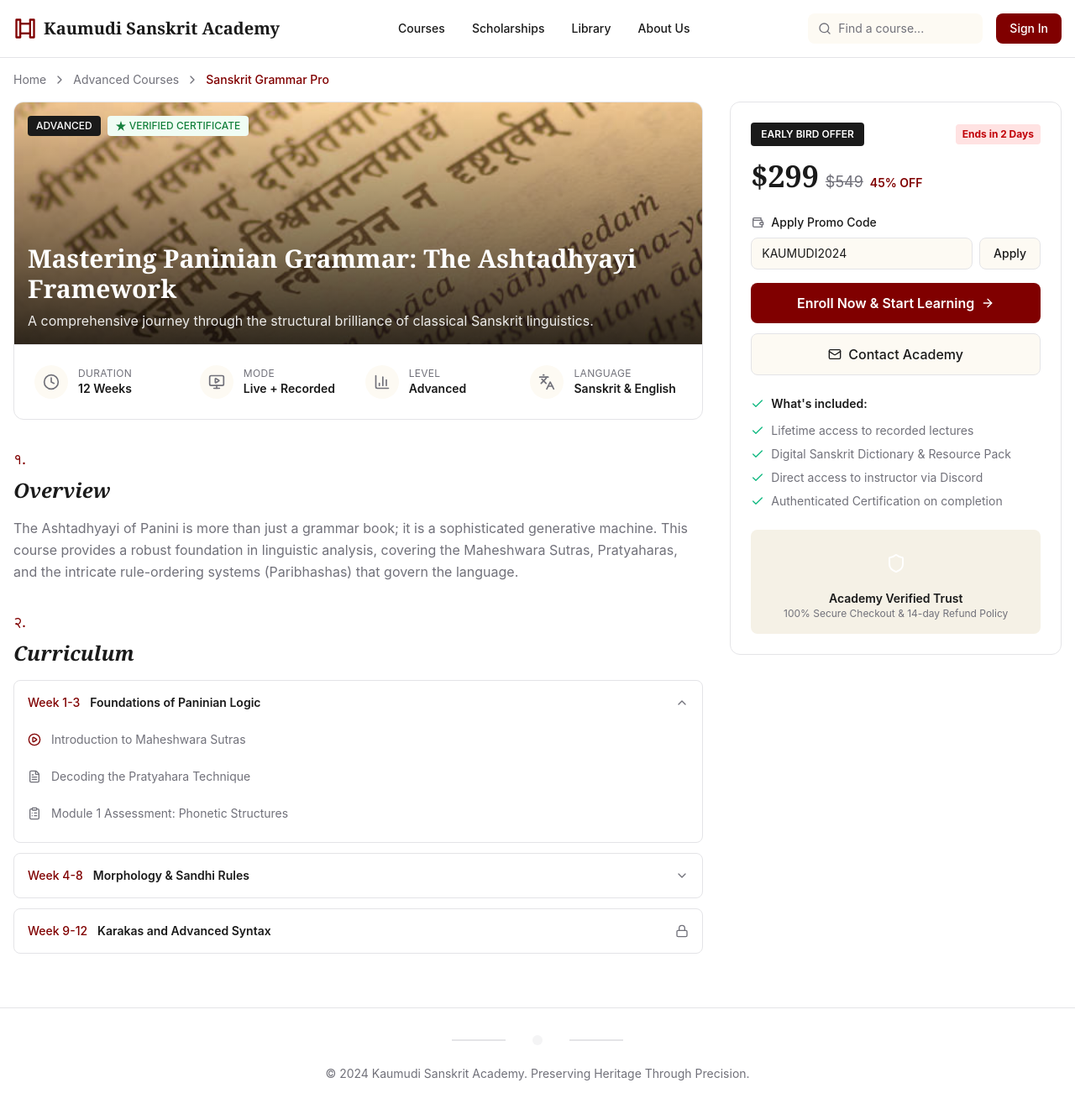
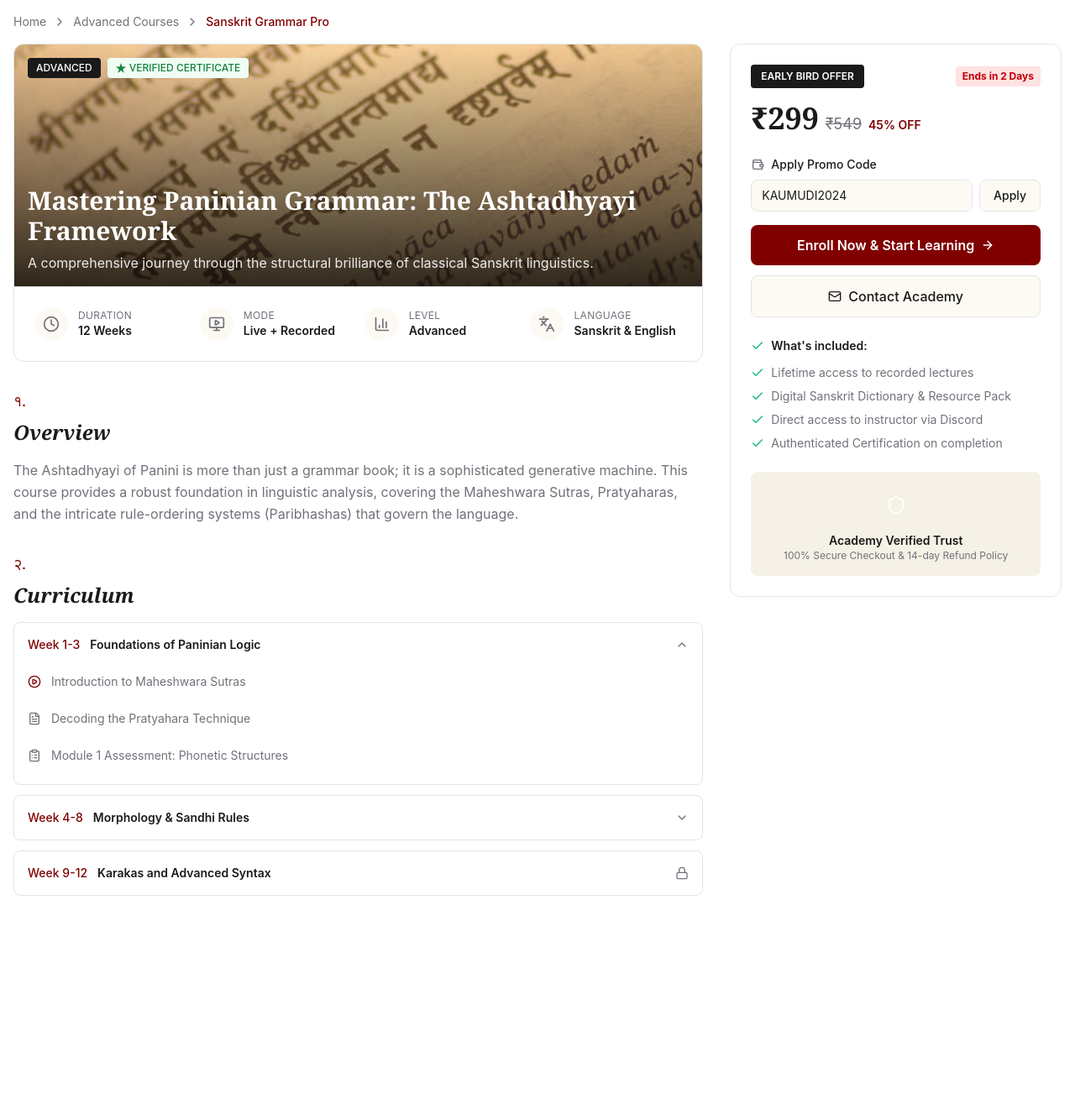
Before and after one commit to Harshdev180/Kaumudi-academy, a React (Vite) app in the folder frontend/: page / in a window 1280 px wide. Shown: the whole page at 84% size. After the commit the page ends 1067 px from the top, so only its background shows below. Built offline with nearby package versions, Linux system fonts and the light colour scheme.

Commit message:
couresDetails

```diff
--- a/frontend/src/App.jsx
+++ b/frontend/src/App.jsx
@@ -1,23 +1,12 @@
 import { Routes, Route } from "react-router-dom";
-
 import Home from "./pages/Home";
-import Courses from "./pages/Courses";
-import Scholarships from "./pages/Scholarships";
-import Library from "./pages/Library";
-import About from "./pages/About";
-import SignIn from "./pages/SignIn";
-import Contact from "./pages/Contact";
+// import Contact from "./pages/Contact";
 
 const App = () => {
   return (
     <Routes>
       <Route path="/" element={<Home />} />
-      <Route path="/courses" element={<Courses />} />
-      <Route path="/scholarships" element={<Scholarships />} />
-      <Route path="/library" element={<Library />} />
-      <Route path="/about" element={<About />} />
-      <Route path="/signin" element={<SignIn />} />
-      <Route path="/contact" element={<Contact />} />
+      {/* <Route path="/contact" element={<Contact />} /> */}
     </Routes>
   );
 };
--- a/frontend/src/components/Footer.tsx
+++ /dev/null
@@ -1,18 +0,0 @@
-const Footer = () => {
-  return (
-    <footer className="border-t border-border mt-16 py-8">
-      <div className="container mx-auto px-4">
-        <div className="flex justify-center items-center gap-8 mb-6">
-          <div className="h-0.5 w-16 bg-border" />
-          <div className="w-3 h-3 rounded-full bg-muted" />
-          <div className="h-0.5 w-16 bg-border" />
-        </div>
-        <p className="text-center text-sm text-muted-foreground">
-          © 2024 Kaumudi Sanskrit Academy. Preserving Heritage Through Precision.
-        </p>
-      </div>
-    </footer>
-  );
-};
-
-export default Footer;
--- a/frontend/src/components/Header.tsx
+++ /dev/null
@@ -1,65 +0,0 @@
-import { Search } from "lucide-react";
-import { Link } from "react-router-dom";
-
-const Header = () => {
-  return (
-    <header className="border-b border-border bg-card">
-      <div className="container mx-auto px-4 py-4">
-        <div className="flex items-center justify-between">
-          {/* Logo */}
-          <Link to="/" className="flex items-center gap-2">
-            <div className="text-primary">
-              <svg width="28" height="28" viewBox="0 0 24 24" fill="none" xmlns="http://www.w3.org/2000/svg">
-                <path d="M3 21V3H7V7H17V3H21V21H17V17H7V21H3Z" stroke="currentColor" strokeWidth="2" strokeLinecap="round" strokeLinejoin="round"/>
-                <path d="M7 7V17H17V7H7Z" stroke="currentColor" strokeWidth="2" strokeLinecap="round" strokeLinejoin="round"/>
-              </svg>
-            </div>
-            <span className="font-serif text-xl font-semibold text-foreground">
-              Kaumudi Sanskrit Academy
-            </span>
-          </Link>
-
-          {/* Navigation */}
-          <nav className="hidden md:flex items-center gap-8">
-            <Link to="/courses" className="text-sm font-medium text-foreground hover:text-primary transition-colors">
-              Courses
-            </Link>
-            <Link to="/scholarships" className="text-sm font-medium text-foreground hover:text-primary transition-colors">
-              Scholarships
-            </Link>
-            <Link to="/library" className="text-sm font-medium text-foreground hover:text-primary transition-colors">
-              Library
-            </Link>
-            <Link to="/about" className="text-sm font-medium text-foreground hover:text-primary transition-colors">
-              About Us
-            </Link>
-          </nav>
-
-          {/* Search and Sign In */}
-          <div className="flex items-center gap-4">
-            <div className="hidden md:flex items-center gap-2 bg-secondary rounded-lg px-3 py-2">
-              <Search className="w-4 h-4 text-muted-foreground" />
-              <input
-                type="text"
-                placeholder="Find a course..."
-                className="bg-transparent text-sm outline-none w-40 placeholder:text-muted-foreground"
-              />
-            </div>
-            {/* <button className="bg-primary text-primary-foreground px-4 py-2 rounded-lg text-sm font-medium hover:bg-maroon-dark transition-colors">
-              Sign In
-            </button> */}
-            <Link
-  to="/signin"
-  className="bg-primary text-primary-foreground px-4 py-2 rounded-lg text-sm font-medium hover:bg-maroon-dark transition-colors"
->
-  Sign In
-</Link>
-
-          </div>
-        </div>
-      </div>
-    </header>
-  );
-};
-
-export default Header;
--- a/frontend/src/components/Index.tsx
+++ b/frontend/src/components/Index.tsx
@@ -1,10 +1,9 @@
-import Header from "../components/Header";
 import BreadcrumbNav from "../components/BreadcrumbNav";
 import CourseHero from "../components/CourseHero";
 import CourseOverview from "../components/CourseOverview";
 import CourseCurriculum from "../components/CourseCurriculum";
 import PricingCard from "../components/PricingCard";
-import Footer from "../components/Footer";
+
 
 const Index = () => {
   const breadcrumbs = [
@@ -15,7 +14,7 @@ const Index = () => {
 
   return (
     <div className="min-h-screen bg-background">
-      <Header />
+
 
       <main className="container mx-auto px-4">
         <BreadcrumbNav items={breadcrumbs} />
@@ -35,7 +34,7 @@ const Index = () => {
         </div>
       </main>
 
-      <Footer />
+
     </div>
   );
 };
--- a/frontend/src/components/PricingCard.tsx
+++ b/frontend/src/components/PricingCard.tsx
@@ -25,8 +25,8 @@ const navigate = useNavigate();
 
       {/* Pricing */}
       <div className="flex items-baseline gap-2 mb-6">
-        <span className="text-4xl font-serif font-bold text-foreground">$299</span>
-        <span className="text-lg text-muted-foreground line-through">$549</span>
+        <span className="text-4xl font-serif font-bold text-foreground">₹299</span>
+        <span className="text-lg text-muted-foreground line-through">₹549</span>
         <span className="text-sm font-semibold text-primary">45% OFF</span>
       </div>
 
--- a/frontend/src/pages/About.tsx
+++ /dev/null
@@ -1,22 +0,0 @@
-import Header from "../components/Header";
-import Footer from "../components/Footer";
-
-const Courses = () => {
-  return (
-    <>
-      <Header />
-      <main className="container mx-auto px-4 py-16">
-        <h1 className="text-3xl font-serif font-bold text-foreground mb-4">
-          Our About
-        </h1>
-        <p className="text-muted-foreground max-w-2xl">
-          Explore structured Sanskrit programs ranging from beginner to advanced,
-          crafted with traditional precision and modern pedagogy.
-        </p>
-      </main>
-      <Footer />
-    </>
-  );
-};
-
-export default Courses;
--- a/frontend/src/pages/Contact.tsx
+++ /dev/null
@@ -1,22 +0,0 @@
-import Header from "../components/Header";
-import Footer from "../components/Footer";
-
-const Courses = () => {
-  return (
-    <>
-      <Header />
-      <main className="container mx-auto px-4 py-16">
-        <h1 className="text-3xl font-serif font-bold text-foreground mb-4">
-          Our Contact
-        </h1>
-        <p className="text-muted-foreground max-w-2xl">
-          Explore structured Sanskrit programs ranging from beginner to advanced,
-          crafted with traditional precision and modern pedagogy.
-        </p>
-      </main>
-      <Footer />
-    </>
-  );
-};
-
-export default Courses;
--- a/frontend/src/pages/Courses.tsx
+++ /dev/null
@@ -1,22 +0,0 @@
-import Header from "../components/Header";
-import Footer from "../components/Footer";
-
-const Courses = () => {
-  return (
-    <>
-      <Header />
-      <main className="container mx-auto px-4 py-16">
-        <h1 className="text-3xl font-serif font-bold text-foreground mb-4">
-          Our Courses
-        </h1>
-        <p className="text-muted-foreground max-w-2xl">
-          Explore structured Sanskrit programs ranging from beginner to advanced,
-          crafted with traditional precision and modern pedagogy.
-        </p>
-      </main>
-      <Footer />
-    </>
-  );
-};
-
-export default Courses;
--- a/frontend/src/pages/Home.tsx
+++ b/frontend/src/pages/Home.tsx
@@ -1,10 +1,10 @@
-import Header from "../components/Header";
+
 import BreadcrumbNav from "../components/BreadcrumbNav";
 import CourseHero from "../components/CourseHero";
 import CourseOverview from "../components/CourseOverview";
 import CourseCurriculum from "../components/CourseCurriculum";
 import PricingCard from "../components/PricingCard";
-import Footer from "../components/Footer";
+
 
 const Index = () => {
   const breadcrumbs = [
@@ -15,7 +15,7 @@ const Index = () => {
 
   return (
     <div className="min-h-screen bg-background">
-      <Header />
+
 
       <main className="container mx-auto px-4">
         <BreadcrumbNav items={breadcrumbs} />
@@ -35,7 +35,7 @@ const Index = () => {
         </div>
       </main>
 
-      <Footer />
+
     </div>
   );
 };
--- a/frontend/src/pages/Library.tsx
+++ /dev/null
@@ -1,22 +0,0 @@
-import Header from "../components/Header";
-import Footer from "../components/Footer";
-
-const Courses = () => {
-  return (
-    <>
-      <Header />
-      <main className="container mx-auto px-4 py-16">
-        <h1 className="text-3xl font-serif font-bold text-foreground mb-4">
-          Our Library
-        </h1>
-        <p className="text-muted-foreground max-w-2xl">
-          Explore structured Sanskrit programs ranging from beginner to advanced,
-          crafted with traditional precision and modern pedagogy.
-        </p>
-      </main>
-      <Footer />
-    </>
-  );
-};
-
-export default Courses;
--- a/frontend/src/pages/Scholarships.tsx
+++ /dev/null
@@ -1,22 +0,0 @@
-import Header from "../components/Header";
-import Footer from "../components/Footer";
-
-const Courses = () => {
-  return (
-    <>
-      <Header />
-      <main className="container mx-auto px-4 py-16">
-        <h1 className="text-3xl font-serif font-bold text-foreground mb-4">
-          Our Scholarships
-        </h1>
-        <p className="text-muted-foreground max-w-2xl">
-          Explore structured Sanskrit programs ranging from beginner to advanced,
-          crafted with traditional precision and modern pedagogy.
-        </p>
-      </main>
-      <Footer />
-    </>
-  );
-};
-
-export default Courses;
--- a/frontend/src/pages/SignIn.tsx
+++ /dev/null
@@ -1,22 +0,0 @@
-import Header from "../components/Header";
-import Footer from "../components/Footer";
-
-const Courses = () => {
-  return (
-    <>
-      <Header />
-      <main className="container mx-auto px-4 py-16">
-        <h1 className="text-3xl font-serif font-bold text-foreground mb-4">
-          Our SingIn
-        </h1>
-        <p className="text-muted-foreground max-w-2xl">
-          Explore structured Sanskrit programs ranging from beginner to advanced,
-          crafted with traditional precision and modern pedagogy.
-        </p>
-      </main>
-      <Footer />
-    </>
-  );
-};
-
-export default Courses;
```
